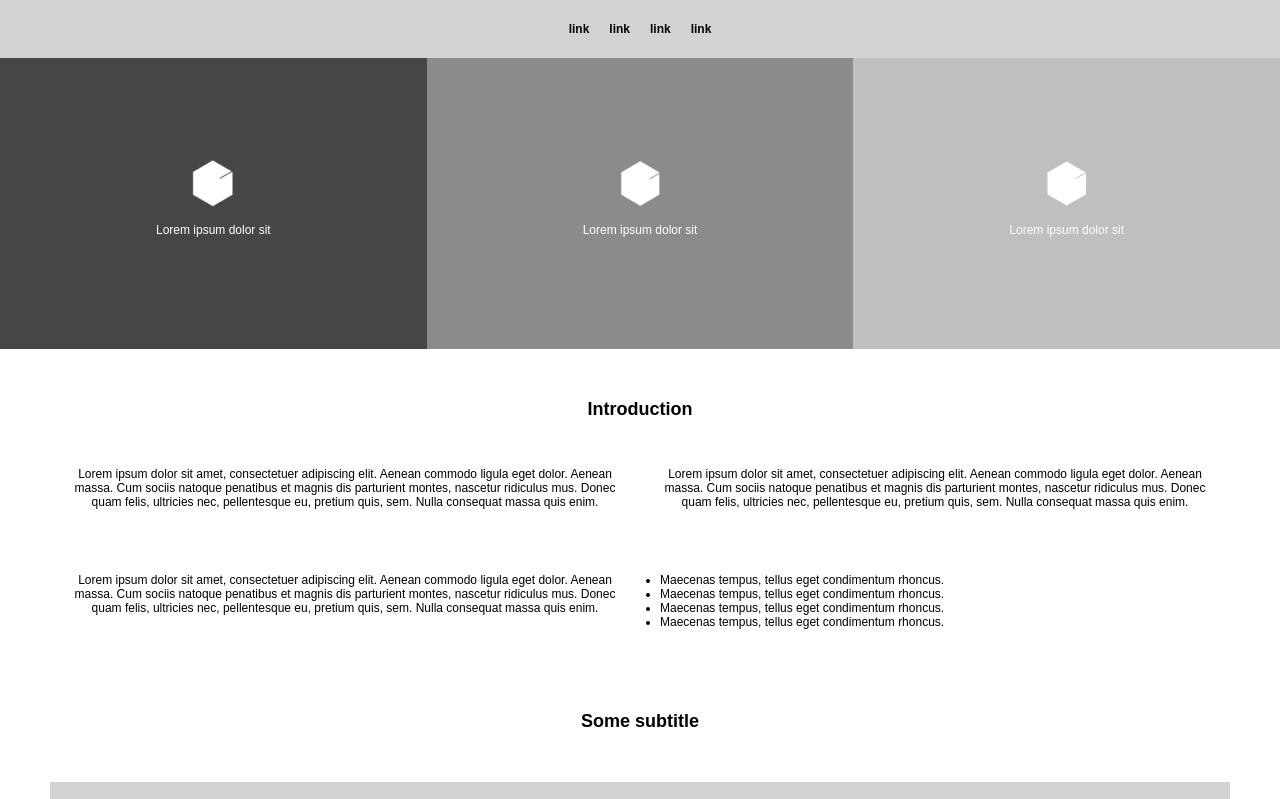
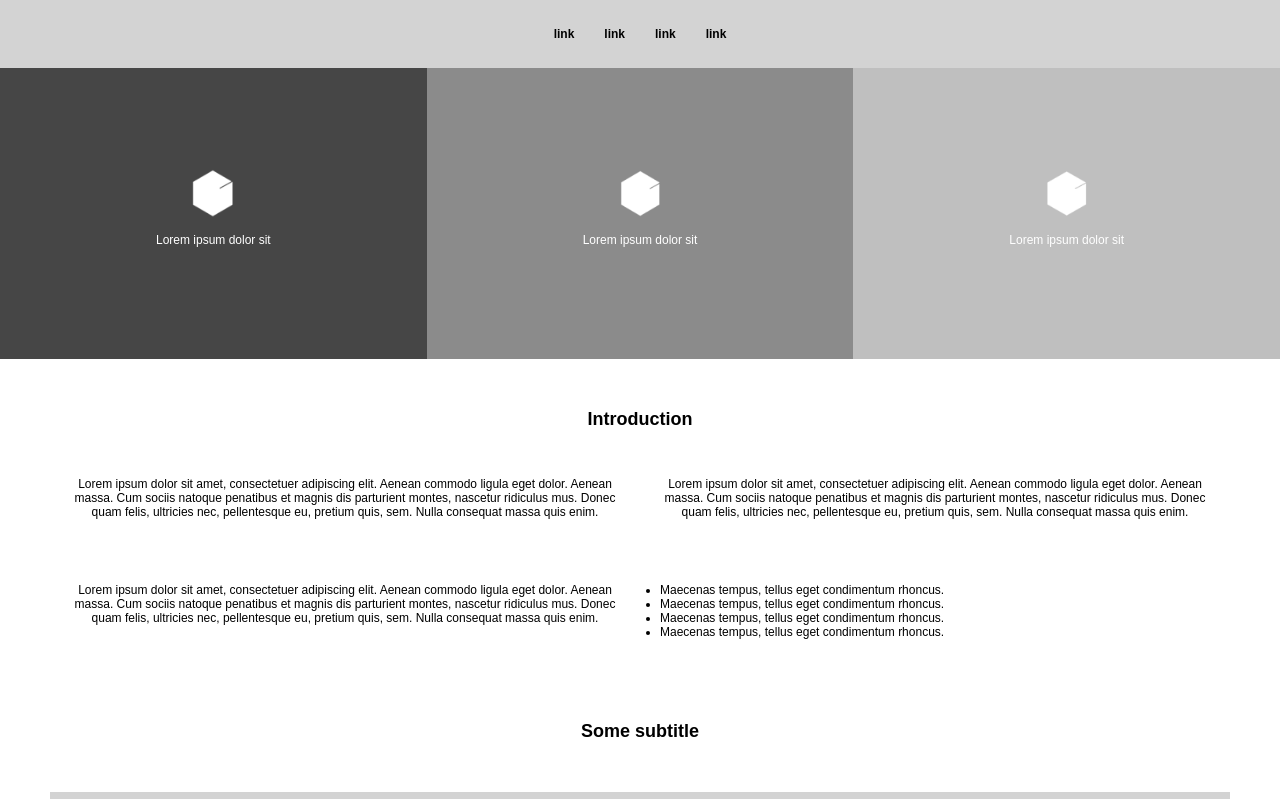
Before and after one commit to johnny090807/Oefeningen, a plain HTML site: page Assignment-1/index.html in a window 1280 px wide. Shown: the top 799 px of the page. Drawn offline with Linux system fonts and the light colour scheme.

Commit message:
few changes

```diff
--- a/Assignment-1/index.css
+++ b/Assignment-1/index.css
@@ -76,7 +76,7 @@
 	.list__item{
 		background-color: #d3d3d3;
 		margin: 0;
-		padding: 10px;
+		padding: 15px;
 		border: none;
 		height: 100%;
 		justify-content: center;
--- a/Assignment-1/index.html
+++ b/Assignment-1/index.html
@@ -8,10 +8,10 @@
 </header class="header">
 	<nav class="nav">
 		<ul class="list">
-			<a href="http://google.com" class="list__item">link</a>
-			<a href="http://google.com" class="list__item">link</a>
-			<a href="http://google.com" class="list__item">link</a>
-			<a href="http://google.com" class="list__item">link</a>
+			<a href="" class="list__item">link</a>
+			<a href="" class="list__item">link</a>
+			<a href="" class="list__item">link</a>
+			<a href="" class="list__item">link</a>
 		</ul>
 	</nav>
 </header>
@@ -48,10 +48,10 @@
 	<h2 class="container__text">Some subtitle</h2>
 <div class="container">
 	<div class="container__image">
-		<a href="http://google.com" class="container__imageselector"></a>
-		<a href="http://google.com" class="container__imageselector"></a>
-		<a href="http://google.com" class="container__imageselector"></a>
-		<a href="http://google.com" class="container__imageselector"></a>
+		<a href="" class="container__imageselector"></a>
+		<a href="" class="container__imageselector"></a>
+		<a href="" class="container__imageselector"></a>
+		<a href="" class="container__imageselector"></a>
 	</div>
 </div>
 	<h2 class="form__text">Another subtitle</h2>
--- /dev/null
+++ b/Assignment-2/index.css
@@ -0,0 +1,22 @@
+	/***********
+
+	This stylesheet is written in BEM
+
+	Block = .block
+	Element = .block__element
+	Modifier = .block__element--modifier
+
+	***********/
+
+	/* Blocks ***********************************************************/
+
+	body{
+		margin: 0;
+		padding: 0;
+		font-family: Arial, Helvetica, sans-serif;
+		font-size: 12px;
+	}
+
+
+	/* Elements *********************************************************/
+	/* Modifiers ********************************************************/
```
Also changed, not shown: Assignment-2/index.html (added, +14 -0 lines).
